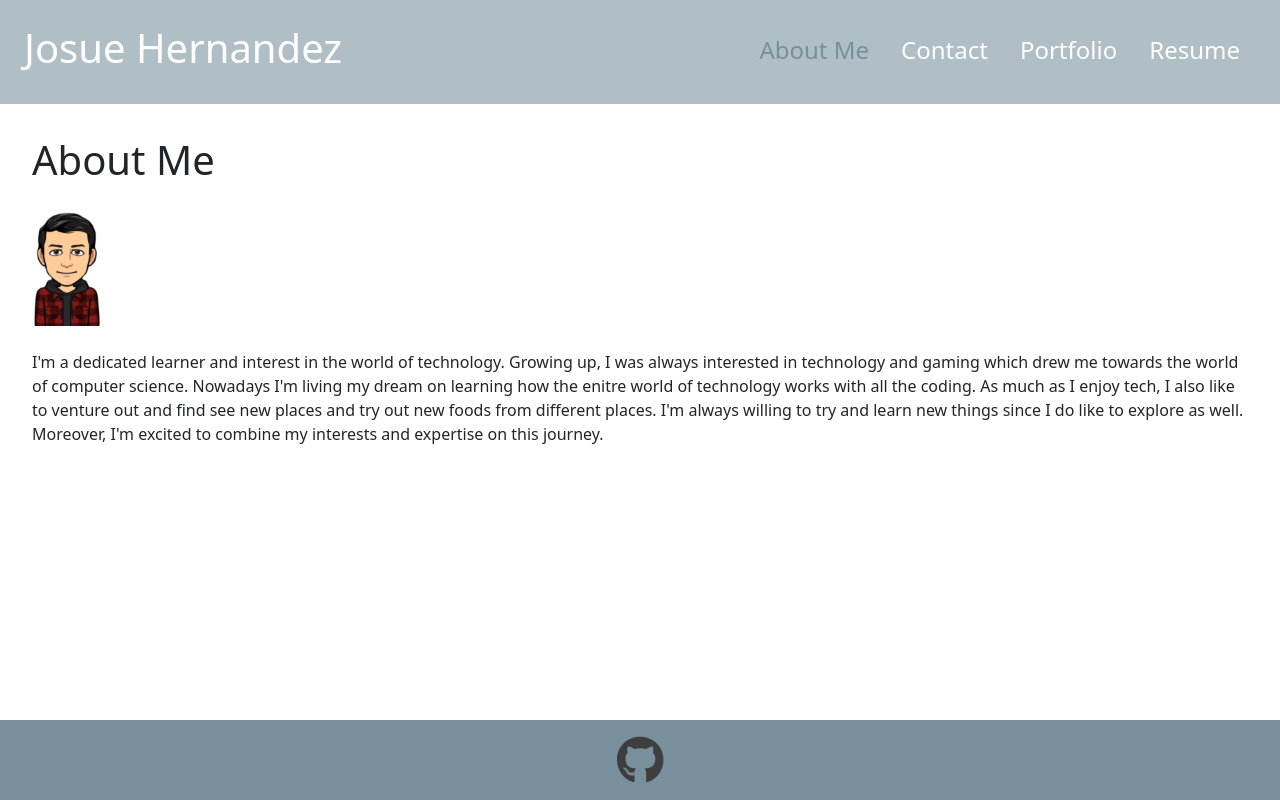
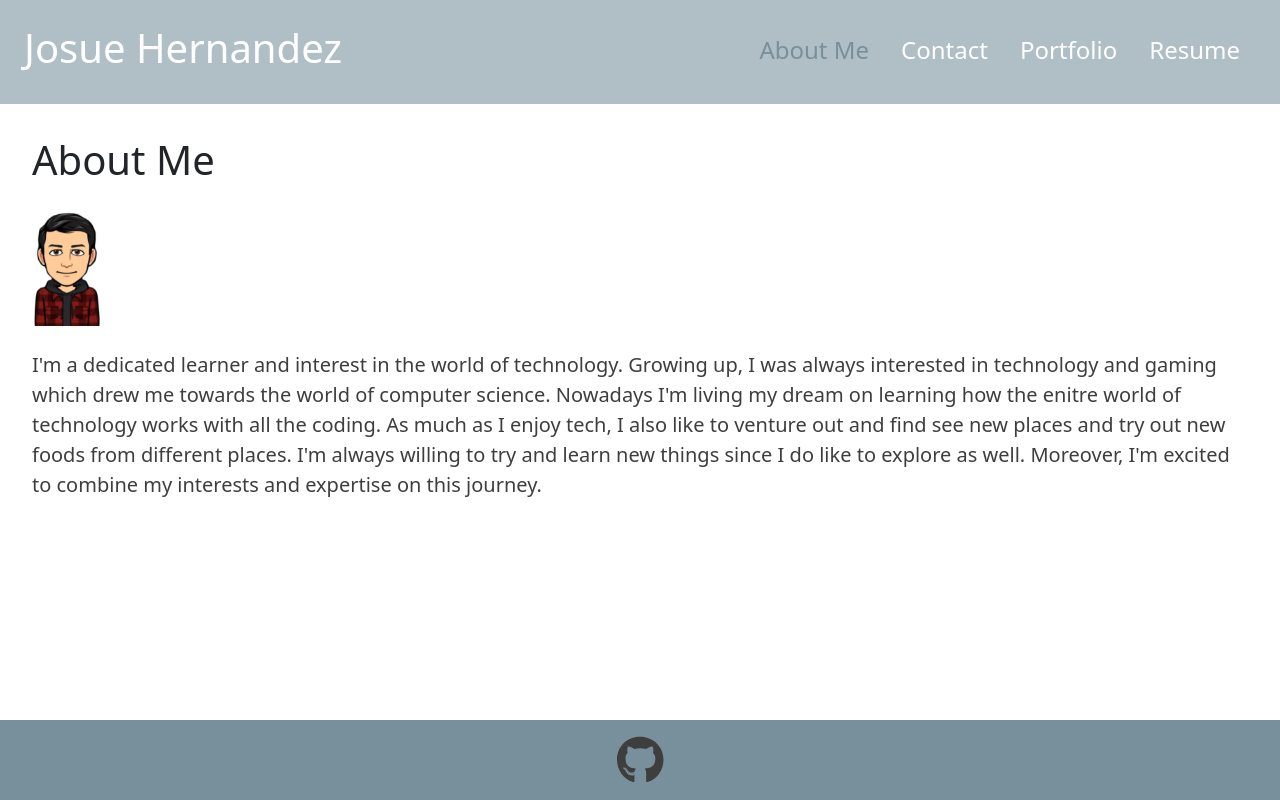
Before and after one commit to JosueHernand/JosueCodeCrafted, a React (Vite) app: page / in a window 1280 px wide. Built offline with nearby package versions, Linux system fonts and the light colour scheme.

Commit message:
Fixed the font size about page

```diff
--- a/src/pages/About.jsx
+++ b/src/pages/About.jsx
@@ -5,7 +5,7 @@ export default function About() {
     <div className='text-color p-3'>
       <h1 className='mb-4'>About Me</h1>
       <img src={avatar} alt="Josue Hernandez Avatar" className='mb-4' />
-      <p className="text-dark-grey d-flex justify-content-end mb-4">
+      <p className="dark-grey d-flex justify-content-end mb-4">
       I'm a dedicated learner and interest in the world of technology.
       Growing up, I was always interested in technology and gaming which
       drew me towards the world of computer science. Nowadays I'm living
```
